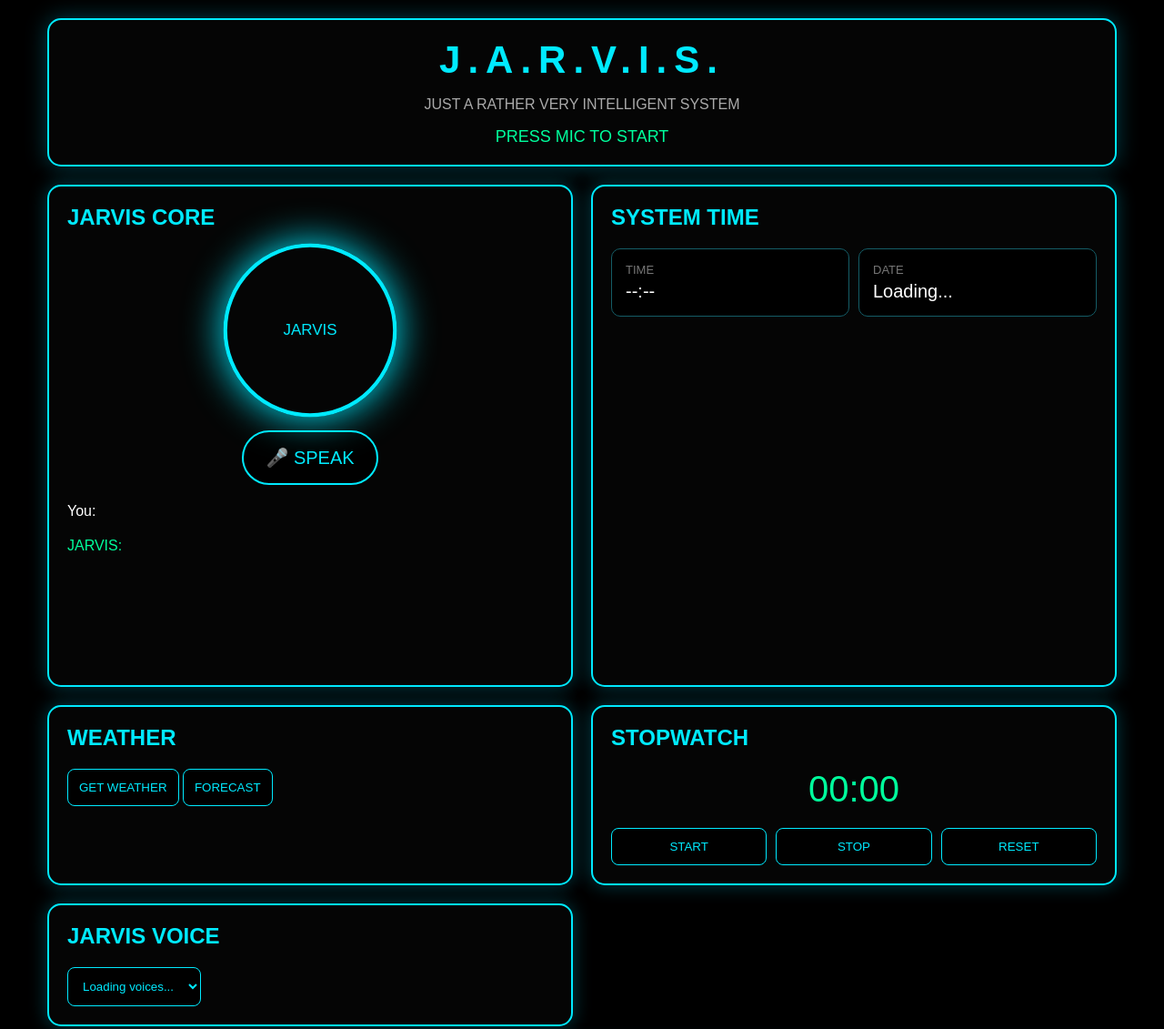
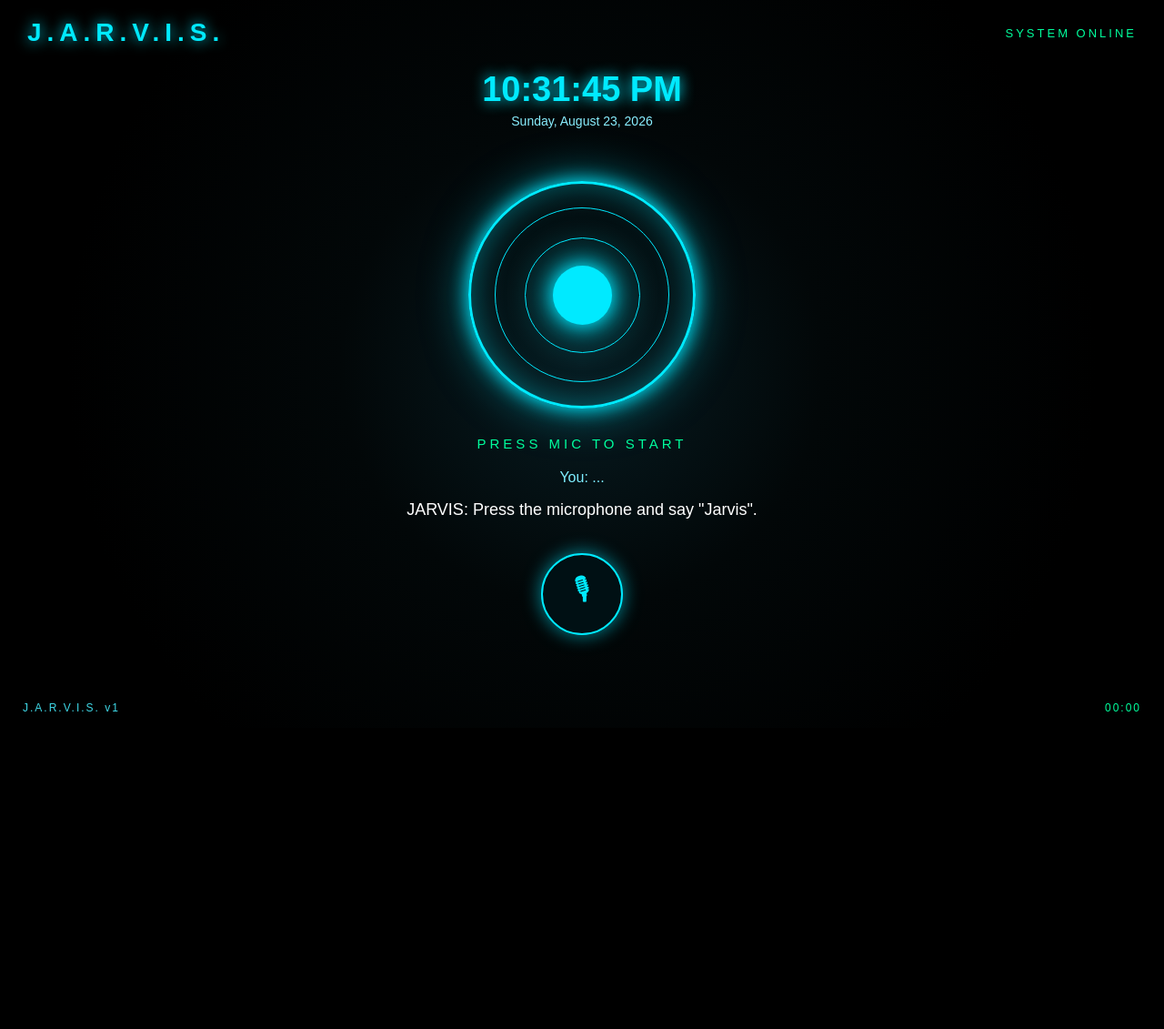
Before and after one commit to AshtonJeanty3724/vigilant-fishstick, a plain HTML site: page index.html in a window 1280 px wide. Shown: the top 1131 px of the page at 91% size. After the commit the page ends 800 px from the top, so only its background shows below. Drawn offline with Linux system fonts and the light colour scheme.

Commit message:
Refactor HTML structure and styles for J.A.R.V.I.S.

```diff
--- a/index.html
+++ b/index.html
@@ -3,7 +3,6 @@
 <head>
 <meta charset="UTF-8">
 <meta name="viewport" content="width=device-width, initial-scale=1.0">
-
 <title>J.A.R.V.I.S.</title>
 
 <style>
@@ -16,196 +15,237 @@
     background: #000;
     color: #00eaff;
     font-family: Arial, Helvetica, sans-serif;
-            min-height: 100vh;
+    overflow: hidden;
 }
 
-        .container {
-            width: 95%;
-            max-width: 1400px;
-            margin: auto;
-            padding: 20px;
+.jarvis-container {
+    width: 100vw;
+    height: 100vh;
+    background:
+        radial-gradient(circle at center, #071c22 0%, #020708 35%, #000 75%);
+    display: flex;
+    flex-direction: column;
+    align-items: center;
+    position: relative;
 }
 
-        header {
-            background: #050505;
-            border: 2px solid #00eaff;
-            border-radius: 15px;
-            padding: 20px;
-            text-align: center;
-            box-shadow: 0 0 25px #003f4a;
+/* TOP */
+
+.top {
+    width: 100%;
+    padding: 20px 30px;
+    display: flex;
+    justify-content: space-between;
+    align-items: center;
 }
 
-        header h1 {
-            margin: 0;
-            font-size: 42px;
-            letter-spacing: 8px;
+.logo {
+    font-size: 28px;
+    font-weight: bold;
+    letter-spacing: 6px;
+    text-shadow: 0 0 15px #00eaff;
 }
 
-        header p {
-            color: #aaa;
-        }
-
-        .status {
-            margin-top: 15px;
-            font-size: 18px;
+.system {
+    font-size: 13px;
+    letter-spacing: 3px;
     color: #00ff9d;
 }
 
-        .main {
-            display: grid;
-            grid-template-columns: 1fr 1fr;
-            gap: 20px;
-            margin-top: 20px;
+/* CLOCK */
+
+.clock-area {
+    text-align: center;
+    margin-top: 5px;
 }
 
-        .box {
-            background: #050505;
-            border: 2px solid #00eaff;
-            border-radius: 15px;
-            padding: 20px;
-            box-shadow: 0 0 20px #003f4a;
+#clock {
+    font-size: 38px;
+    font-weight: bold;
+    text-shadow: 0 0 15px #00eaff;
 }
 
-        .box h2 {
-            margin-top: 0;
-            color: #00eaff;
+#date {
+    color: #8aefff;
+    font-size: 14px;
+    margin-top: 5px;
 }
 
-        .conversation {
-            min-height: 180px;
+/* MAIN REACTOR */
+
+.reactor-area {
+    flex: 1;
+    display: flex;
+    flex-direction: column;
+    justify-content: center;
+    align-items: center;
+    width: 100%;
+}
+
+.reactor {
+    width: 250px;
+    height: 250px;
+    border-radius: 50%;
+    border: 3px solid #00eaff;
+    box-shadow:
+        0 0 20px #00eaff,
+        0 0 50px rgba(0,234,255,.5),
+        inset 0 0 35px rgba(0,234,255,.4);
+    display: flex;
+    justify-content: center;
+    align-items: center;
+    position: relative;
+    transition: .3s;
+}
+
+.reactor::before,
+.reactor::after {
+    content: "";
+    position: absolute;
+    border-radius: 50%;
+    border: 1px solid #00eaff;
+}
+
+.reactor::before {
+    width: 190px;
+    height: 190px;
+}
+
+.reactor::after {
+    width: 125px;
+    height: 125px;
+}
+
+.reactor-core {
+    width: 65px;
+    height: 65px;
+    border-radius: 50%;
+    background: #00eaff;
+    box-shadow:
+        0 0 20px #00eaff,
+        0 0 50px #00eaff;
+    z-index: 2;
+}
+
+/* LISTENING ANIMATION */
+
+.reactor.listening {
+    animation: pulse 1s infinite;
+    border-color: #00ff9d;
+    box-shadow:
+        0 0 25px #00ff9d,
+        0 0 60px rgba(0,255,157,.6),
+        inset 0 0 40px rgba(0,255,157,.4);
+}
+
+.reactor.listening .reactor-core {
+    background: #00ff9d;
+    box-shadow:
+        0 0 25px #00ff9d,
+        0 0 60px #00ff9d;
+}
+
+@keyframes pulse {
+    0%,100% {
+        transform: scale(1);
+    }
+    50% {
+        transform: scale(1.08);
+    }
+}
+
+/* TEXT */
+
+#statusDisplay {
+    margin-top: 30px;
+    font-size: 15px;
+    letter-spacing: 4px;
+    color: #00ff9d;
 }
 
 #you {
-            color: white;
-            margin-bottom: 20px;
-            word-wrap: break-word;
+    margin-top: 20px;
+    color: #7eeeff;
+    max-width: 700px;
+    text-align: center;
+    min-height: 22px;
 }
 
 #jarvis {
-            color: #00ff9d;
-            word-wrap: break-word;
+    margin-top: 12px;
+    color: white;
+    max-width: 700px;
+    text-align: center;
+    min-height: 28px;
+    font-size: 18px;
 }
 
-        .circle {
-            width: 180px;
-            height: 180px;
-            border-radius: 50%;
-            border: 4px solid #00eaff;
-            margin: 20px auto;
-            display: flex;
-            align-items: center;
-            justify-content: center;
-            box-shadow:
-                0 0 20px #00eaff,
-                inset 0 0 20px #003f4a;
-            animation: pulse 2s infinite;
-        }
-
-        @keyframes pulse {
-            0% {
-                transform: scale(1);
-                box-shadow: 0 0 15px #00eaff;
-            }
-
-            50% {
-                transform: scale(1.06);
-                box-shadow: 0 0 40px #00eaff;
-            }
-
-            100% {
-                transform: scale(1);
-                box-shadow: 0 0 15px #00eaff;
-            }
-        }
+/* MIC */
 
 #micButton {
-            display: block;
-            margin: 20px auto;
-            width: 150px;
-            height: 60px;
+    margin-top: 30px;
+    width: 90px;
+    height: 90px;
+    border-radius: 50%;
     border: 2px solid #00eaff;
-            border-radius: 30px;
-            background: #000;
+    background: #001014;
     color: #00eaff;
-            font-size: 20px;
+    font-size: 32px;
     cursor: pointer;
+    box-shadow: 0 0 20px rgba(0,234,255,.6);
+    transition: .2s;
 }
 
 #micButton:hover {
-            background: #00eaff;
-            color: #000;
+    transform: scale(1.08);
+    box-shadow: 0 0 35px #00eaff;
 }
 
-        .controls {
-            display: grid;
-            grid-template-columns: repeat(auto-fit, minmax(140px, 1fr));
-            gap: 10px;
+#micButton:active {
+    transform: scale(.95);
 }
 
-        button,
-        select {
-            background: #000;
-            color: #00eaff;
-            border: 1px solid #00eaff;
-            border-radius: 8px;
-            padding: 12px;
-            cursor: pointer;
+/* BOTTOM */
+
+.bottom {
+    width: 100%;
+    padding: 15px 25px;
+    display: flex;
+    justify-content: space-between;
+    color: #3fd9e8;
+    font-size: 12px;
+    letter-spacing: 2px;
 }
 
-        button:hover,
-        select:hover {
-            background: #06252a;
+#stopwatch {
+    color: #00ff9d;
 }
 
-        .info {
-            display: grid;
-            grid-template-columns: 1fr 1fr;
-            gap: 10px;
+/* MOBILE */
+
+@media(max-width:600px) {
+
+    .reactor {
+        width: 200px;
+        height: 200px;
     }
 
-        .infoBox {
-            background: #000;
-            border: 1px solid #145c66;
-            border-radius: 10px;
-            padding: 15px;
+    .reactor::before {
+        width: 150px;
+        height: 150px;
     }
 
-        .label {
-            color: #777;
-            font-size: 13px;
+    .reactor::after {
+        width: 100px;
+        height: 100px;
     }
 
-        .value {
-            color: white;
-            font-size: 20px;
-            margin-top: 5px;
+    #clock {
+        font-size: 30px;
     }
 
-        #stopwatch,
-        #stopwatchDisplay {
-            font-size: 40px;
-            text-align: center;
-            color: #00ff9d;
-            margin: 20px;
-        }
-
-        .wide {
-            grid-column: 1 / -1;
-        }
-
-        footer {
-            text-align: center;
-            color: #555;
-            padding: 25px;
-        }
-
-        @media (max-width: 800px) {
-            .main {
-                grid-template-columns: 1fr;
-            }
-
-            header h1 {
-                font-size: 28px;
+    .logo {
+        font-size: 20px;
     }
 }
 </style>
@@ -213,248 +253,50 @@
 
 <body>
 
-<div class="container">
+<div class="jarvis-container">
 
-    <header>
-        <h1>J.A.R.V.I.S.</h1>
-        <p>JUST A RATHER VERY INTELLIGENT SYSTEM</p>
+    <div class="top">
+        <div class="logo">J.A.R.V.I.S.</div>
+        <div class="system">SYSTEM ONLINE</div>
+    </div>
 
-        <div id="statusDisplay" class="status">
+    <div class="clock-area">
+        <div id="clock">--:--:--</div>
+        <div id="date">Loading...</div>
+    </div>
+
+    <div class="reactor-area">
+
+        <div id="reactor" class="reactor">
+            <div class="reactor-core"></div>
+        </div>
+
+        <div id="statusDisplay">
             PRESS MIC TO START
         </div>
-    </header>
-
-
-    <div class="main">
-
-        <!-- JARVIS CORE -->
-
-        <div class="box">
-
-            <h2>JARVIS CORE</h2>
-
-            <div class="circle">
-                JARVIS
-            </div>
-
-            <button id="micButton">
-                🎤 SPEAK
-            </button>
-
-            <div class="conversation">
 
         <div id="you">
-                    You:
+            You: ...
         </div>
 
         <div id="jarvis">
-                    JARVIS:
+            Press the microphone and say "Jarvis".
+        </div>
+
+        <button id="micButton" title="Talk to JARVIS">
+            🎙
+        </button>
+
+    </div>
+
+    <div class="bottom">
+        <div>J.A.R.V.I.S. v1</div>
+        <div id="stopwatch">00:00</div>
     </div>
 
 </div>
 
-        </div>
-
-
-        <!-- CLOCK -->
-
-        <div class="box">
-
-            <h2>SYSTEM TIME</h2>
-
-            <div class="info">
-
-                <div class="infoBox">
-
-                    <div class="label">
-                        TIME
-                    </div>
-
-                    <div
-                        id="clock"
-                        class="value"
-                    >
-                        --:--
-                    </div>
-
-                </div>
-
-                <div class="infoBox">
-
-                    <div class="label">
-                        DATE
-                    </div>
-
-                    <div
-                        id="date"
-                        class="value"
-                    >
-                        Loading...
-                    </div>
-
-                </div>
-
-            </div>
-
-        </div>
-
-
-        <!-- WEATHER -->
-
-        <div class="box">
-
-            <h2>WEATHER</h2>
-
-            <button id="weatherButton">
-                GET WEATHER
-            </button>
-
-            <button id="weatherBtn">
-                FORECAST
-            </button>
-
-        </div>
-
-
-        <!-- STOPWATCH -->
-
-        <div class="box">
-
-            <h2>STOPWATCH</h2>
-
-            <div id="stopwatch">
-                00:00
-            </div>
-
-            <div class="controls">
-
-                <button id="stopwatchStart">
-                    START
-                </button>
-
-                <button id="stopwatchStop">
-                    STOP
-                </button>
-
-                <button id="stopwatchReset">
-                    RESET
-                </button>
-
-            </div>
-
-        </div>
-
-
-        <!-- VOICE -->
-
-        <div class="box">
-
-            <h2>JARVIS VOICE</h2>
-
-            <select id="voiceSelect">
-                <option>
-                    Loading voices...
-                </option>
-            </select>
-
-        </div>
-
-
-        <!-- CONTROLS -->
-
-        <div class="box wide">
-
-            <h2>SYSTEM CONTROLS</h2>
-
-            <div class="controls">
-
-                <button id="timerButton">
-                    TIMER
-                </button>
-
-                <button id="stopTimerButton">
-                    STOP TIMER
-                </button>
-
-                <button id="helpButton">
-                    HELP
-                </button>
-
-                <button id="mic">
-                    MICROPHONE
-                </button>
-
-                <button
-                    data-command="what time is it"
-                >
-                    TIME
-                </button>
-
-                <button
-                    data-command="what day is it"
-                >
-                    DATE
-                </button>
-
-                <button
-                    data-command="show my to do list"
-                >
-                    TO-DO LIST
-                </button>
-
-                <button
-                    data-command="show my notes"
-                >
-                    NOTES
-                </button>
-
-                <button
-                    data-command="system information"
-                >
-                    SYSTEM INFO
-                </button>
-
-                <button
-                    data-command="what can you do"
-                >
-                    HELP
-                </button>
-
-            </div>
-
-        </div>
-
-
-        <!-- AI STATUS -->
-
-        <div class="box wide">
-
-            <h2>AI INTELLIGENCE</h2>
-
-            <p>
-                JARVIS uses his built-in commands first.
-                If he doesn't recognize your request,
-                the AI system can answer normal questions
-                and conversations.
-            </p>
-
-            <p id="aiStatus">
-                AI: READY
-            </p>
-
-        </div>
-
-    </div>
-
-
-    <footer>
-        J.A.R.V.I.S. ULTIMATE BUILD
-    </footer>
-
-</div>
-
-
-<script src="jarvis.js"></script>
+<script src="script.js"></script>
 
 </body>
 </html>
```
Lines whose indentation alone changed are shown as unchanged.
